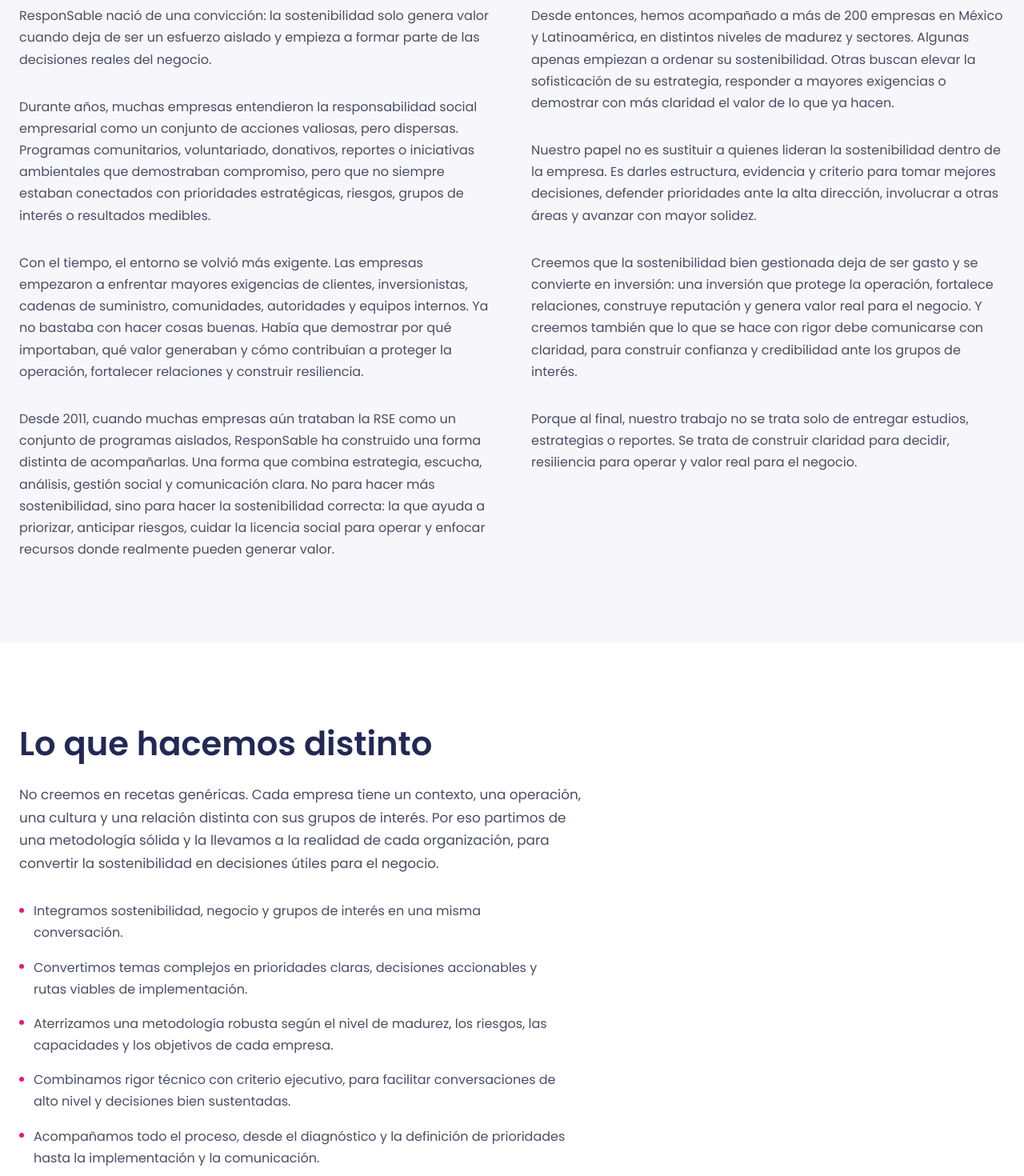
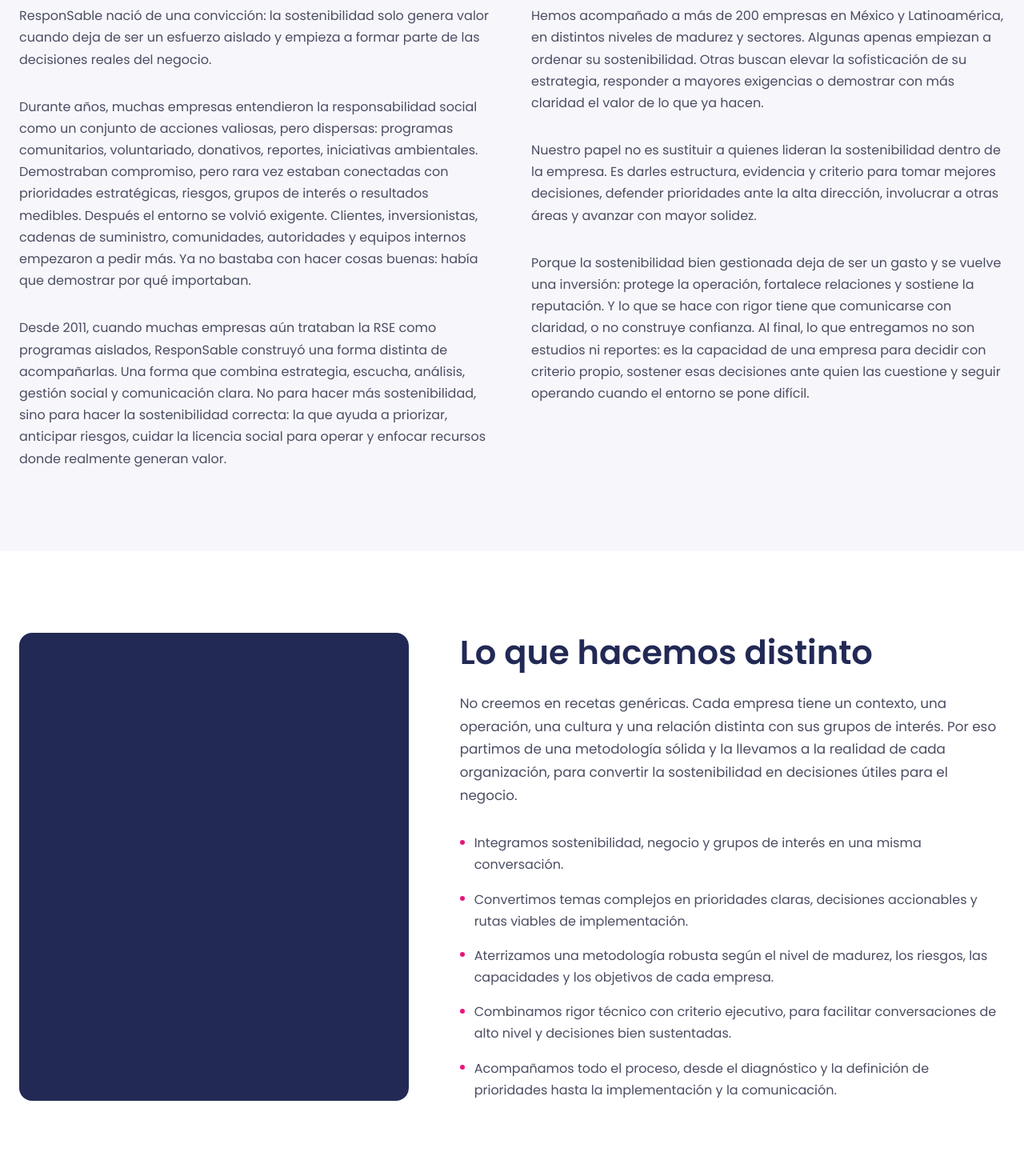
Before and after one commit to responsable26/responsable-web, a Next.js app: page /nosotros in a window 1280 px wide. Shown: the part 1220-2690 px from the top of the page at 80% size. Built offline with nearby package versions, Linux system fonts and the light colour scheme.

Commit message:
Nosotros: historia en seis párrafos, sección de diferenciales a dos columnas y forma de trabajar centrada

```diff
--- a/src/app/nosotros/page.tsx
+++ b/src/app/nosotros/page.tsx
@@ -56,6 +56,27 @@
   "Combinamos rigor técnico con criterio ejecutivo, para facilitar conversaciones de alto nivel y decisiones bien sustentadas.",
   "Acompañamos todo el proceso, desde el diagnóstico y la definición de prioridades hasta la implementación y la comunicación.",
 ];
+
+/**
+ * Imagen de la sección "Lo que hacemos distinto". Tres estados:
+ *
+ * - "provisional" (HOY): la imagen no se ha entregado. En su lugar se pinta un
+ *   bloque navy sólido, sin texto ni imagen y con las mismas medidas que la
+ *   imagen real, para que el cliente vea la maqueta a dos columnas. PROVISIONAL: sustituir por la imagen real en cuanto llegue.
+ * - { src, alt }: la imagen real. Sustituye al bloque sin tocar nada más.
+ * - null: sin columna de imagen; la sección vuelve a una sola columna.
+ *
+ * QUÉ ENTREGAR: 4:5, 1200×1500, con el motivo centrado. En escritorio la caja
+ * se estira a la altura del texto (en torno a 4:5) y en móvil y tablet se
+ * recorta a 16:10, así que lo importante tiene que caber en la franja central.
+ * El archivo va en /public y `src` es su ruta absoluta; `alt` vacío si la
+ * imagen es decorativa y no aporta nada que el texto no diga.
+ *
+ * Declarada con `as` y no con anotación: con una anotación TypeScript la
+ * estrecharía al valor asignado y las otras ramas no compilarían.
+ */
+type ImagenDiferenciales = { src: string; alt: string } | "provisional" | null;
+const IMAGEN_DIFERENCIALES = "provisional" as ImagenDiferenciales;
 
 /** Cifras de la banda. El valor va suelto del texto para poder darle su escala.
  *  Cifras y rótulos salen del documento de credenciales del cliente, que es la
@@ -182,12 +203,14 @@
             </div>
 
             {/*
-              Reparto 4 y 4: en una rejilla de dos columnas la lectura baja por
+              Reparto 3 y 3: en una rejilla de dos columnas la lectura baja por
               la izquierda y sigue por la derecha, así que el orden del cliente
-              se conserva. El corte va por la mitad del conteo y no del alto
-              —los párrafos 3 y 4 son los más largos y caen en la primera
-              columna—, con lo que las dos quedan de alto parecido sin alterar
-              la secuencia.
+              se conserva. El corte va por la mitad del conteo, que con este
+              texto es también el reparto más parejo en alto: los dos párrafos
+              largos, el 2 y el 6, caen uno en cada columna, y la izquierda
+              queda solo un par de líneas por encima. Cualquier otro corte que
+              respete el orden (2 y 4, o 4 y 2) deja una columna al doble de la
+              otra.
             */}
             <div className="mt-10 grid gap-8 lg:grid-cols-2 lg:gap-12">
               <div className="flex flex-col gap-8">
@@ -198,41 +221,35 @@
                 </p>
                 <p className="font-body text-ink-soft">
                   Durante años, muchas empresas entendieron la responsabilidad
-                  social empresarial como un conjunto de acciones valiosas, pero
-                  dispersas. Programas comunitarios, voluntariado, donativos,
-                  reportes o iniciativas ambientales que demostraban compromiso,
-                  pero que no siempre estaban conectados con prioridades
-                  estratégicas, riesgos, grupos de interés o resultados
-                  medibles.
+                  social como un conjunto de acciones valiosas, pero dispersas:
+                  programas comunitarios, voluntariado, donativos, reportes,
+                  iniciativas ambientales. Demostraban compromiso, pero rara vez
+                  estaban conectadas con prioridades estratégicas, riesgos,
+                  grupos de interés o resultados medibles. Después el entorno se
+                  volvió exigente. Clientes, inversionistas, cadenas de
+                  suministro, comunidades, autoridades y equipos internos
+                  empezaron a pedir más. Ya no bastaba con hacer cosas buenas:
+                  había que demostrar por qué importaban.
                 </p>
                 <p className="font-body text-ink-soft">
-                  Con el tiempo, el entorno se volvió más exigente. Las empresas
-                  empezaron a enfrentar mayores exigencias de clientes,
-                  inversionistas, cadenas de suministro, comunidades,
-                  autoridades y equipos internos. Ya no bastaba con hacer cosas
-                  buenas. Había que demostrar por qué importaban, qué valor
-                  generaban y cómo contribuían a proteger la operación,
-                  fortalecer relaciones y construir resiliencia.
-                </p>
-                <p className="font-body text-ink-soft">
-                  Desde 2011, cuando muchas empresas aún trataban la RSE como un
-                  conjunto de programas aislados, ResponSable ha construido una
-                  forma distinta de acompañarlas. Una forma que combina
-                  estrategia, escucha, análisis, gestión social y comunicación
-                  clara. No para hacer más sostenibilidad, sino para hacer la
-                  sostenibilidad correcta: la que ayuda a priorizar, anticipar
-                  riesgos, cuidar la licencia social para operar y enfocar
-                  recursos donde realmente pueden generar valor.
+                  Desde 2011, cuando muchas empresas aún trataban la RSE como
+                  programas aislados, ResponSable construyó una forma distinta
+                  de acompañarlas. Una forma que combina estrategia, escucha,
+                  análisis, gestión social y comunicación clara. No para hacer
+                  más sostenibilidad, sino para hacer la sostenibilidad
+                  correcta: la que ayuda a priorizar, anticipar riesgos, cuidar
+                  la licencia social para operar y enfocar recursos donde
+                  realmente generan valor.
                 </p>
               </div>
               <div className="flex flex-col gap-8">
                 <p className="font-body text-ink-soft">
-                  Desde entonces, hemos acompañado a más de 200 empresas en
-                  México y Latinoamérica, en distintos niveles de madurez y
-                  sectores. Algunas apenas empiezan a ordenar su sostenibilidad.
-                  Otras buscan elevar la sofisticación de su estrategia,
-                  responder a mayores exigencias o demostrar con más claridad el
-                  valor de lo que ya hacen.
+                  Hemos acompañado a más de 200 empresas en México y
+                  Latinoamérica, en distintos niveles de madurez y sectores.
+                  Algunas apenas empiezan a ordenar su sostenibilidad. Otras
+                  buscan elevar la sofisticación de su estrategia, responder a
+                  mayores exigencias o demostrar con más claridad el valor de lo
+                  que ya hacen.
                 </p>
                 <p className="font-body text-ink-soft">
                   Nuestro papel no es sustituir a quienes lideran la
@@ -242,18 +259,14 @@
                   avanzar con mayor solidez.
                 </p>
                 <p className="font-body text-ink-soft">
-                  Creemos que la sostenibilidad bien gestionada deja de ser
-                  gasto y se convierte en inversión: una inversión que protege
-                  la operación, fortalece relaciones, construye reputación y
-                  genera valor real para el negocio. Y creemos también que lo
-                  que se hace con rigor debe comunicarse con claridad, para
-                  construir confianza y credibilidad ante los grupos de interés.
-                </p>
-                <p className="font-body text-ink-soft">
-                  Porque al final, nuestro trabajo no se trata solo de entregar
-                  estudios, estrategias o reportes. Se trata de construir
-                  claridad para decidir, resiliencia para operar y valor real
-                  para el negocio.
+                  Porque la sostenibilidad bien gestionada deja de ser un gasto
+                  y se vuelve una inversión: protege la operación, fortalece
+                  relaciones y sostiene la reputación. Y lo que se hace con
+                  rigor tiene que comunicarse con claridad, o no construye
+                  confianza. Al final, lo que entregamos no son estudios ni
+                  reportes: es la capacidad de una empresa para decidir con
+                  criterio propio, sostener esas decisiones ante quien las
+                  cuestione y seguir operando cuando el entorno se pone difícil.
                 </p>
               </div>
             </div>
@@ -274,7 +287,26 @@
           aria-labelledby="lo-que-hacemos-distinto"
           className="bg-white px-6 py-[var(--section-y)]"
         >
-          <div className="mx-auto max-w-[var(--container)]">
+          {/*
+            Con imagen, dos columnas desde lg: 5fr para la imagen y 7fr para el
+            texto, que con el contenedor a 1280px deja la columna en ~709px,
+            unos 67 caracteres del párrafo a 16.8px; las viñetas conservan su
+            tope de 68ch. Sin imagen, el contenedor no lleva rejilla y la
+            sección queda a una columna.
+
+            En el DOM el texto va primero y la imagen después: así se apila en
+            móvil y tablet, con el título abriendo la sección, y el orden de
+            lectura coincide con el visual en esos anchos. Desde lg la imagen
+            pasa a la primera columna con order-first.
+          */}
+          <div
+            className={`mx-auto max-w-[var(--container)] ${
+              IMAGEN_DIFERENCIALES
+                ? "grid gap-10 lg:grid-cols-[minmax(0,5fr)_minmax(0,7fr)] lg:gap-16"
+                : ""
+            }`}
+          >
+            <div>
               <h2
                 id="lo-que-hacemos-distinto"
                 className="font-head text-[clamp(1.6rem,4.3vw,2.6rem)] font-semibold text-navy"
@@ -308,6 +340,37 @@
                 ))}
               </ul>
             </div>
+
+            {IMAGEN_DIFERENCIALES === "provisional" ? (
+              /*
+                PROVISIONAL, ver IMAGEN_DIFERENCIALES. Solo color, con las
+                mismas medidas que la caja de la imagen real para que la
+                maqueta que se aprueba sea la que se publica: 16:10 en móvil y
+                tablet y, desde lg, estirado a la altura de la fila que marca
+                el texto. aria-hidden porque no contiene nada.
+              */
+              <div
+                aria-hidden="true"
+                className="aspect-[16/10] w-full rounded bg-navy lg:order-first lg:aspect-auto lg:h-full"
+              />
+            ) : IMAGEN_DIFERENCIALES ? (
+              /*
+                16:10 en móvil y tablet. Desde lg sin proporción propia: la
+                celda se estira a la altura de la fila, que la marca el texto,
+                y la imagen la cubre con object-cover. Así no queda hueco bajo
+                la imagen ni el texto se estira para igualarla.
+              */
+              <div className="relative aspect-[16/10] w-full overflow-hidden rounded bg-navy lg:order-first lg:aspect-auto lg:h-full">
+                <Image
+                  src={IMAGEN_DIFERENCIALES.src}
+                  alt={IMAGEN_DIFERENCIALES.alt}
+                  fill
+                  sizes="(min-width: 1328px) 507px, (min-width: 1024px) calc((100vw - 7rem) * 5 / 12), calc(100vw - 3rem)"
+                  className="object-cover"
+                />
+              </div>
+            ) : null}
+          </div>
         </section>
 
         <section
@@ -317,12 +380,21 @@
           <div className="mx-auto max-w-[var(--container)]">
             <h2
               id="nuestra-forma-de-trabajar"
-              className="font-head text-[clamp(1.6rem,4.3vw,2.6rem)] font-semibold text-navy"
+              className="font-head text-center text-[clamp(1.6rem,4.3vw,2.6rem)] font-semibold text-navy"
             >
               Nuestra forma de trabajar
             </h2>
 
-            <div className="mt-6 flex max-w-[68ch] flex-col gap-4">
+            {/*
+              Centrado, y por eso más estrecho que la medida de lectura del
+              sitio: en texto centrado cada línea empieza en un sitio distinto
+              y el ojo tiene que buscar el arranque de la siguiente, así que
+              conviene una línea más corta que en texto alineado. 632px son
+              unos 60 caracteres a los 16.8px de estos párrafos (68 serían
+              ~717px). En px y no en ch por lo mismo que la entradilla: el ch
+              resolvería contra los 16px heredados y no contra 1.05rem.
+            */}
+            <div className="mx-auto mt-6 flex max-w-[632px] flex-col gap-4 text-center">
               <p className="font-body text-[1.05rem] text-ink-soft">
                 Acompañamos a las empresas a responder las preguntas clave de su
                 sostenibilidad: dónde están, hacia dónde deben avanzar, cómo
```
Lines whose indentation alone changed are shown as unchanged.
